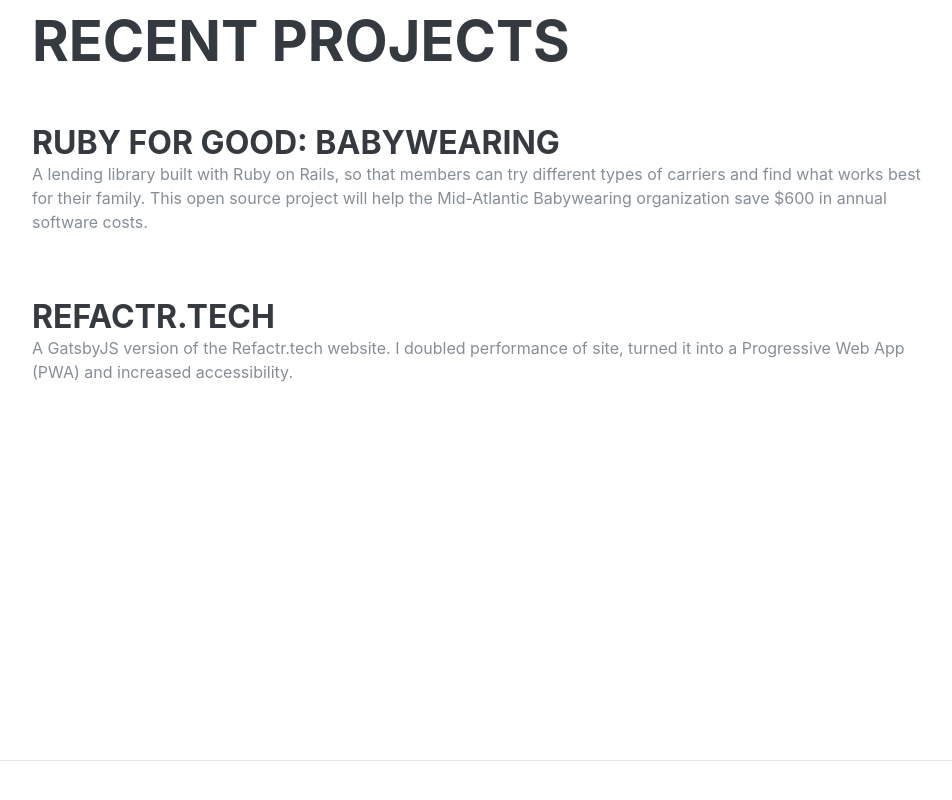
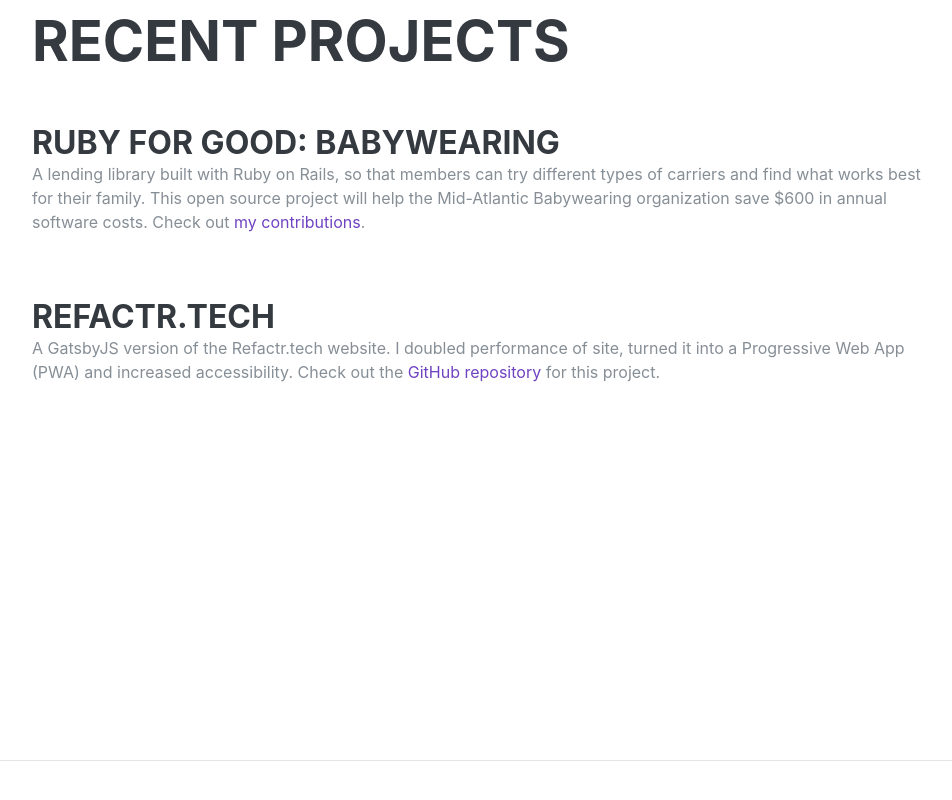
Before and after one commit to Aliciawyse/resume, a Gatsby site: page / in a window 1280 px wide. Shown: the part 1660-2460 px from the top of the page, without its empty margins (288-1240 px from the left). Built offline with nearby package versions, Linux system fonts and the light colour scheme; Gatsby itself is replaced by a stand-in of ours; a web font is replaced by a local one.

Commit message:
included links to each project's GitHub repo

```diff
--- a/src/pages/index.js
+++ b/src/pages/index.js
@@ -100,7 +100,7 @@
             <div className="resume-content">
               <h3 className="mb-0">Ruby for Good: Babywearing</h3>
               <p>
-                A lending library built with Ruby on Rails, so that members can try different types of carriers and find what works best for their family. This open source project will help the Mid-Atlantic Babywearing organization save $600 in annual software costs.
+                A lending library built with Ruby on Rails, so that members can try different types of carriers and find what works best for their family. This open source project will help the Mid-Atlantic Babywearing organization save $600 in annual software costs. Check out <a href="https://github.com/rubyforgood/babywearing/pulls?q=is%3Apr+is%3Aclosed+author%3AAliciawyse" target="blank">my contributions</a>.
               </p>
             </div>
           </div>
@@ -109,7 +109,7 @@
             <div className="resume-content">
               <h3 className="mb-0">Refactr.tech</h3>
               <p>
-                A GatsbyJS version of the Refactr.tech website. I doubled performance of site, turned it into a Progressive Web App (PWA) and increased accessibility.
+                A GatsbyJS version of the Refactr.tech website. I doubled performance of site, turned it into a Progressive Web App (PWA) and increased accessibility. Check out the <a href="https://github.com/Aliciawyse/refactr_web_app" target="blank">GitHub repository</a> for this project.
               </p>
             </div>
           </div>
```
